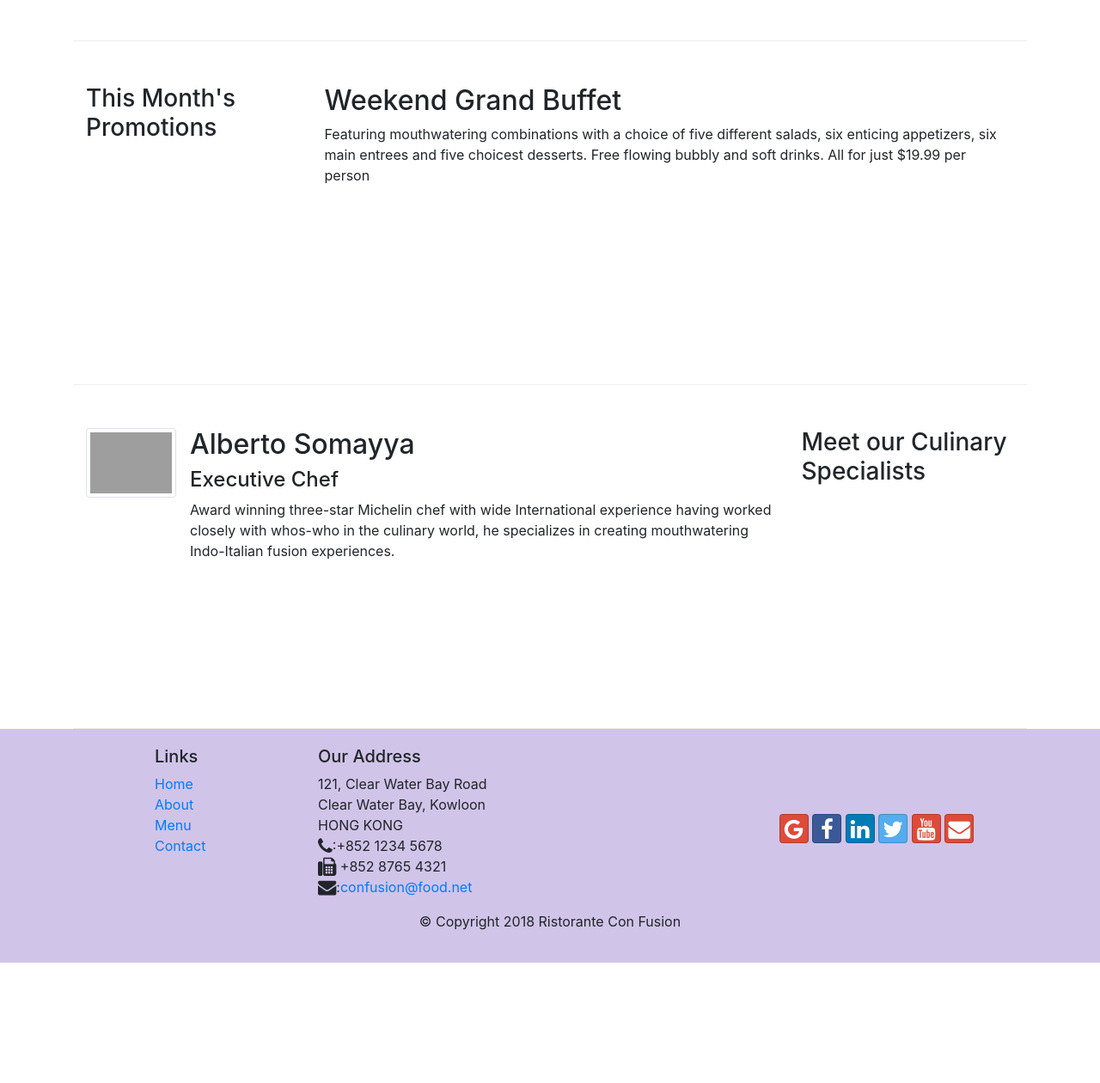
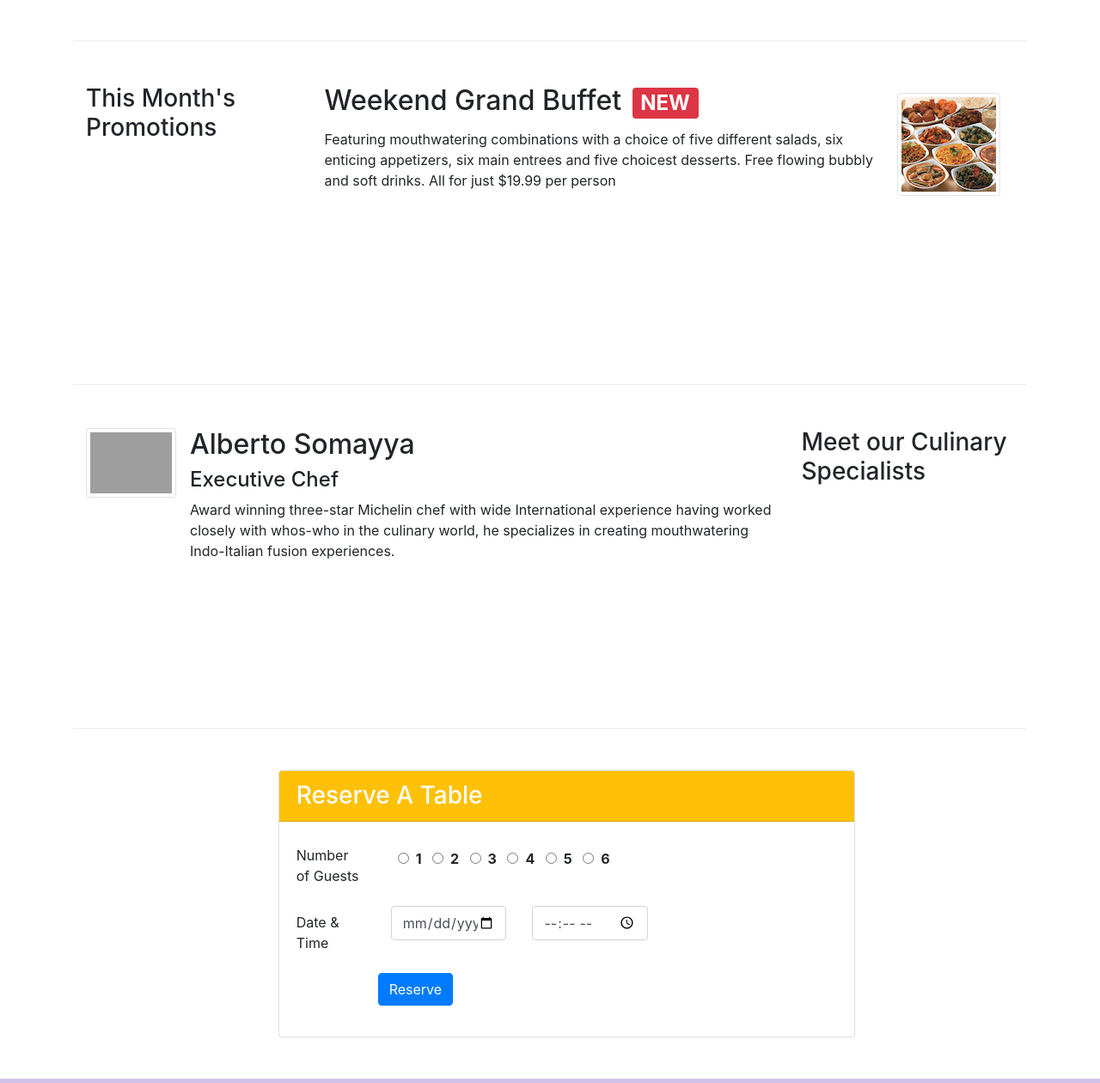
Before and after one commit to AdithiyaG/bootstrap, a website: page index.html in a window 1280 px wide. Shown: the part 660-1920 px from the top of the page at 86% size. Before the commit the page ends 1780 px from the top, so only its background shows below. Drawn offline with nearby package versions, Linux system fonts and the light colour scheme; grey boxes are pictures that could not be loaded.

Commit message:
Reserving_table Assignment 2

```diff
--- a/index.html
+++ b/index.html
@@ -24,7 +24,7 @@
             <button class="navbar-toggler" type="button" data-toggle="collapse" data-target="#Navbar">
                 <span class="navbar-toggler-icon"></span>
             </button>
-           <a class="navbar-brand mr-auto" href="./index.html"><img src="img/logo.png" height="30" width="41"></a>
+           <a class="navbar-brand mr-auto ml-2" href="./index.html"><img src="img/logo.png" height="30" width="41"></a>
            <div class="collapse navbar-collapse" id="Navbar">
               <ul class="navbar-nav mr-auto">
                     <li class="nav-item active"><a class="nav-link" href="./index.html"><span class="fa fa-home fa-lg"></span> Home</a></li><!--fa-lg class for to icons large-->
@@ -42,9 +42,15 @@
                     <h1>Ristorante con Fusion</h1>
                     <p>We take inspiration from the World's best cuisines, and create a unique fusion experience. Our lipsmacking creations will tickle your culinary senses!</p>
                 </div>
-                <div class="col-12 col-sm align-self-center d-flex justify-content-center">
+                <div class="col-12 col-sm align-self-center ">
                     <img src="./img/logo.png" class='img-fluid bg-light'>
                 </div>
+                <div class='btn col-12 col-sm-3  align-self-center d-flex  justify-content-center mt-3'>
+                    <a class="btn btn-warning font-weight-bold col-12" role="button"  href="#reserve">
+                        Reserve Table
+                     </a>
+                </div>
+
             </div>
         </div>
     </header>
@@ -58,7 +64,7 @@
                 <div class='media'>
                     <img src="./img/uthappizza.png" class="d-flex mr-3 img-thumbnail align-self-center " alt="Uthappizza">
                     <div class='media-body'>
-                        <h2>Uthappizza<span class='badge badge-danger mx-1'>HOT</span><span class='badge badge-secondary badge-pill mx-1'>$4.99</span></h2>
+                        <h2>Uthappizza<span class='badge badge-danger m-1'>HOT</span><span class='badge badge-secondary badge-pill mx-1'>$4.99</span></h2>
                 <p class = 'd-none d-sm-block'>A unique combination of Indian Uthappam (pancake) and Italian pizza, topped with Cerignola olives, ripe vine cherry tomatoes, Vidalia onion, Guntur chillies and Buffalo Paneer.</p>
                     </div>
                 </div>
@@ -72,8 +78,16 @@
                 <h3>This Month's Promotions</h3>
             </div>
             <div class='col col-sm col-md'>
-                <h2>Weekend Grand Buffet</h2>
-                <p class = 'd-none d-sm-block'>Featuring mouthwatering combinations with a choice of five different salads, six enticing appetizers, six main entrees and five choicest desserts. Free flowing bubbly and soft drinks. All for just $19.99 per person </p>
+                <div class='media'>
+                    <img src="./img/buffet.png" class="d-flex mr-3 img-thumbnail align-self-center order-last" alt="buffet">
+                    <div class='media-body order-first'>
+                        <h2>Weekend Grand Buffet <span class='badge badge-danger m-1'>NEW</span></h2>
+                        <p class = 'd-none d-sm-block'>Featuring mouthwatering combinations with a choice of five different salads, six enticing appetizers, six main entrees and five choicest desserts. Free flowing bubbly and soft drinks. All for just $19.99 per person </p>
+                    </div>
+
+
+                </div>
+
             </div>
         </div>
 
@@ -94,6 +108,42 @@
 
             </div>
         </div>
+        <div class='col-12 col-md-10 my-5'>
+            <div class='card offset-md-3' id='reserve'>
+                <h3 class='card-header bg-warning text-white'>Reserve A Table</h3>
+                <div class='card-body'>
+                    <form>
+                        <div  class='row form-group'>
+                            <label for='guest' class=' col-12 col-md-2 col-form-label'>Number of Guests</label>
+                            <div class='col-12 col-md-6'>
+                                <input type='radio' name='noofguest' id=guest class='mx-2 mt-3'><strong>1</strong>
+                                <input type='radio' name='noofguest' id=guest class='mx-2 mt-3'><strong>2</strong>
+                                <input type='radio' name='noofguest' id=guest class='mx-2 mt-3'><strong>3</strong>
+                                <input type='radio' name='noofguest' id=guest class='mx-2 mt-3'><strong>4</strong>
+                                <input type='radio' name='noofguest' id=guest class='mx-2 mt-3'><strong>5</strong>
+                                <input type='radio' name='noofguest' id=guest class='mx-2 mt-3'><strong>6</strong>
+
+                            </div>
+                        </div>
+
+                        <div class='row form-group'>
+                            <label for='dateandtime' class=' col-12 col-md-2 col-form-label'>Date &amp; Time</label>
+                            <div class=' col-5 col-md-3'>
+                                <input class='form-control'id=dateandtime type=date name='date' placeholder="Date">
+                            </div>
+                            <div class=' col-5 col-md-3'>
+                                <input class='form-control'id='dateandtime' type=time name='time' placeholder="Time">
+                            </div>
+                        </div>
+                        <div class ='form-group row'>
+                            <div class= 'offset-1 offset-md-2'></div>
+                                <button  type=sumbit class='btn btn-primary '>Reserve</button>
+                            </div>
+                    </form>
+
+                </div>
+            </div>
+    </div>
     </div>
 
     <footer class='footer'>
```
